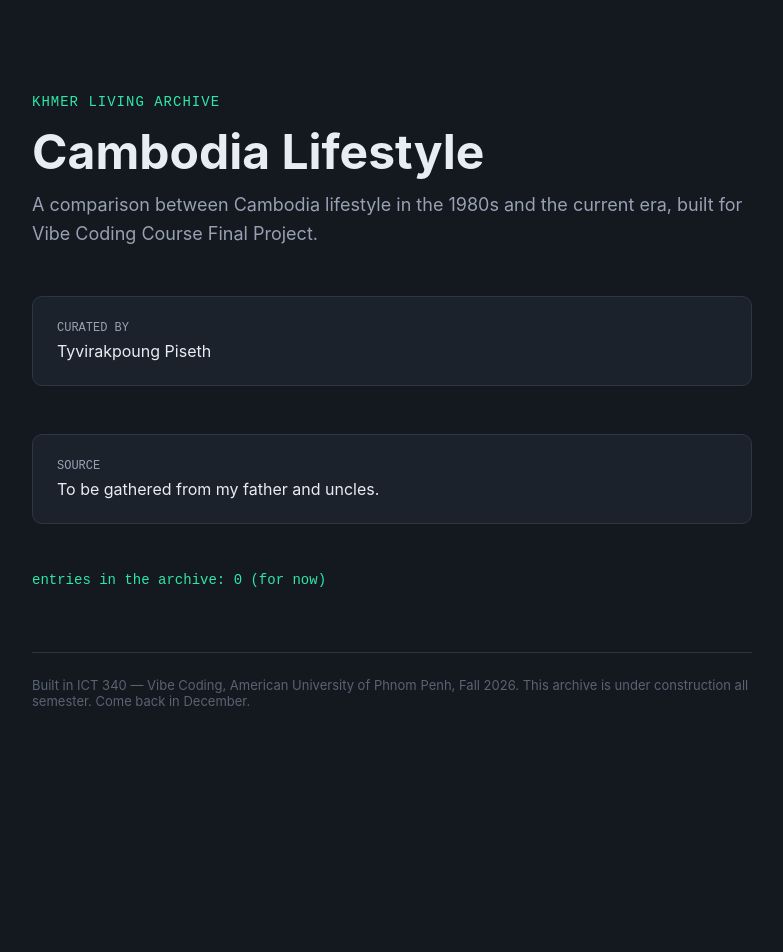
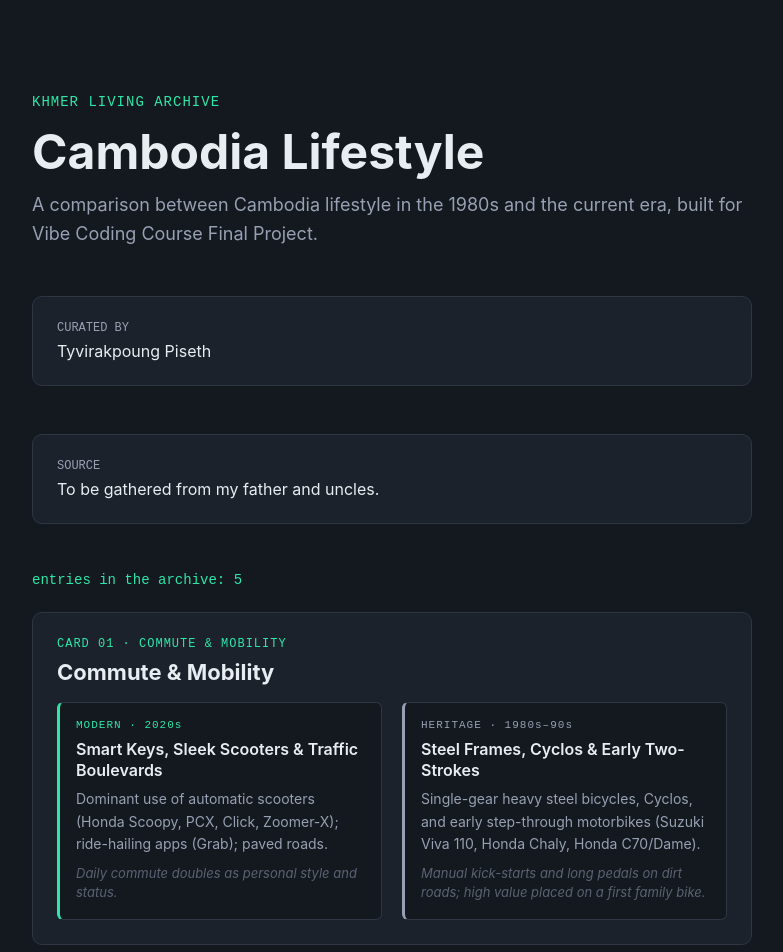
Before and after one commit to Numpang1812/cambodia-lifestyle-comparison-archive, a Next.js app: page / in a window 1280 px wide. Shown: the top 952 px of the page, without its empty margins (248-1031 px from the left). Before the commit the page ends 800 px from the top, so only its background shows below. Built offline with nearby package versions, Linux system fonts and the light colour scheme.

Commit message:
feat: add first entry cards

```diff
--- /dev/null
+++ b/app/components/EntryCards.js
@@ -0,0 +1,39 @@
+import styles from "./entry-cards.module.css";
+
+const cards = [
+  { num: "01", topic: "Commute & Mobility", modern: { label: "MODERN · 2020s", headline: "Smart Keys, Sleek Scooters & Traffic Boulevards", details: "Dominant use of automatic scooters (Honda Scoopy, PCX, Click, Zoomer-X); ride-hailing apps (Grab); paved roads.", role: "Daily commute doubles as personal style and status." }, heritage: { label: "HERITAGE · 1980s–90s", headline: "Steel Frames, Cyclos & Early Two-Strokes", details: "Single-gear heavy steel bicycles, Cyclos, and early step-through motorbikes (Suzuki Viva 110, Honda Chaly, Honda C70/Dame).", role: "Manual kick-starts and long pedals on dirt roads; high value placed on a first family bike." } },
+  { num: "02", topic: "Morning Routine & School Prep", modern: { label: "MODERN · 2020s", headline: "Frictionless Mornings & Digital Schedules", details: "Smartphone alarms; Telegram class announcements; 15-minute routine with indoor running water and electric heaters; instant street breakfast or delivery." }, heritage: { label: "HERITAGE · 1980s–90s", headline: "Dawn Labor, Heavy Buckets & Wood Stoves", details: "5:00 AM start hauling water buckets from the river/pond on shoulder poles to fill clay jars (Pneang); lighting charcoal/wood stoves (Changkran) to reheat rice and fry fish before a long bike commute." } },
+  { num: "03", topic: "Free Time, Entertainment & Hustles", modern: { label: "MODERN · 2020s", headline: "Screen Connectivity, Digital Escapes & Malls", details: "YouTube, Netflix, mobile gaming (MLBB/PUBG), coding projects; hanging out in air-conditioned malls (Aeon) and cafes; digital freelance side hustles." }, heritage: { label: "HERITAGE · 1980s–90s", headline: "Open-Air Games, Pagoda Hangouts & Community Labor", details: "Folk games (Sey, Chhoung, street soccer), transistor radios, cassette tapes; pocket money earned through local errands, elder massage (Chap Sos), and copying school notes." } },
+  { num: "04", topic: "Street Food & Cost of Living", modern: { label: "MODERN · 2020s", headline: "Global Palates, Boba & On-Demand Delivery", details: "Base street snacks start around 4,000 KHR ($1.00); unlimited access to Korean BBQ, Japanese sushi, milk tea, and app delivery (Nham24/Foodpanda)." }, heritage: { label: "HERITAGE · 1980s–90s", headline: "Cart Bells, Chive Cakes & Post-War Scarcity", details: "100–500 Riel snacks; hyper-local staples only (Num Kchay, Num Krouk, Num Banh Chok, hand-pulled Skor Teanh, uncle-pushed ice cream carts); reliant on morning market hours." } },
+  { num: "05", topic: "Romance & Dating Culture", modern: { label: "MODERN · 2020s", headline: "Curated Feeds, Talking Stages & Ambiguity", details: "Romance filtered through Instagram stories and messaging rules; high fear of direct confession; ambiguous labels (situationships, breadcrumbing, FWB)." }, heritage: { label: "HERITAGE · 1980s–90s", headline: "Direct Confessions, Paper Notes & Clear Intentions", details: "No multi-month guessing games; \"I love you\" carried genuine weight; courtship happened through folded paper notes and sharing bicycle rides home." } },
+];
+
+function Col({ data, modern }) {
+  const lbl = modern ? styles.colLabelModern : styles.colLabelHeritage;
+  const box = modern ? styles.colModern : styles.colHeritage;
+  return (
+    <div className={`${styles.col} ${box}`}>
+      <p className={`${styles.colLabel} ${lbl}`}>{data.label}</p>
+      <h3 className={styles.colHeadline}>{data.headline}</h3>
+      <p className={styles.colDetails}>{data.details}</p>
+      {data.role ? <p className={styles.colRole}>{data.role}</p> : null}
+    </div>
+  );
+}
+
+export default function EntryCards() {
+  return (
+    <>
+      {cards.map((c) => (
+        <article key={c.num} className={styles.card}>
+          <p className={styles.kicker}>CARD {c.num} · {c.topic.toUpperCase()}</p>
+          <h2 className={styles.title}>{c.topic}</h2>
+          <div className={styles.grid}>
+            <Col data={c.modern} modern />
+            <Col data={c.heritage} />
+          </div>
+        </article>
+      ))}
+    </>
+  );
+}
--- /dev/null
+++ b/app/components/entry-cards.module.css
@@ -0,0 +1,90 @@
+.card {
+  margin-top: 24px;
+  padding: 24px;
+  background-color: #1C222C;
+  border: 1px solid #2E3644;
+  border-radius: 10px;
+}
+
+.kicker {
+  font-family: 'Courier New', monospace;
+  color: #2EE6A8;
+  font-size: 12px;
+  letter-spacing: 1px;
+  margin: 0;
+}
+
+.title {
+  font-size: 22px;
+  font-weight: 700;
+  color: #E8EDF2;
+  margin: 8px 0 16px;
+  line-height: 1.2;
+}
+
+.grid {
+  display: grid;
+  grid-template-columns: 1fr;
+  gap: 20px;
+}
+
+@media (min-width: 768px) {
+  .grid {
+    grid-template-columns: 1fr 1fr;
+  }
+}
+
+.col {
+  padding: 16px;
+  background-color: #14181F;
+  border: 1px solid #2E3644;
+  border-left-width: 3px;
+  border-radius: 6px;
+  transition: border-color 200ms ease;
+}
+
+.colModern {
+  border-left-color: #2EE6A8;
+}
+
+.colHeritage {
+  border-left-color: #97A1B3;
+}
+
+.colLabel {
+  font-family: 'Courier New', monospace;
+  font-size: 11px;
+  letter-spacing: 1px;
+  margin: 0 0 8px;
+}
+
+.colLabelModern {
+  color: #2EE6A8;
+}
+
+.colLabelHeritage {
+  color: #97A1B3;
+}
+
+.colHeadline {
+  font-size: 16px;
+  font-weight: 600;
+  color: #E8EDF2;
+  margin: 0 0 8px;
+  line-height: 1.3;
+}
+
+.colDetails {
+  font-size: 14px;
+  color: #97A1B3;
+  line-height: 1.6;
+  margin: 0;
+}
+
+.colRole {
+  font-size: 13px;
+  color: #5A6373;
+  font-style: italic;
+  margin: 8px 0 0;
+  line-height: 1.5;
+}
--- a/app/page.js
+++ b/app/page.js
@@ -1,4 +1,5 @@
 import collection from "../collection.config.js";
+import EntryCards from "./components/EntryCards";
 
 const styles = {
   wrap: {
@@ -72,7 +73,9 @@ export default function Home() {
         <p style={styles.cardValue}>{collection.source}</p>
       </div>
 
-      <p style={styles.count}>entries in the archive: 0 (for now)</p>
+      <p style={styles.count}>entries in the archive: 5</p>
+
+      <EntryCards />
 
       <footer style={styles.footer}>
         Built in ICT 340 — Vibe Coding, American University of Phnom Penh, Fall
```
